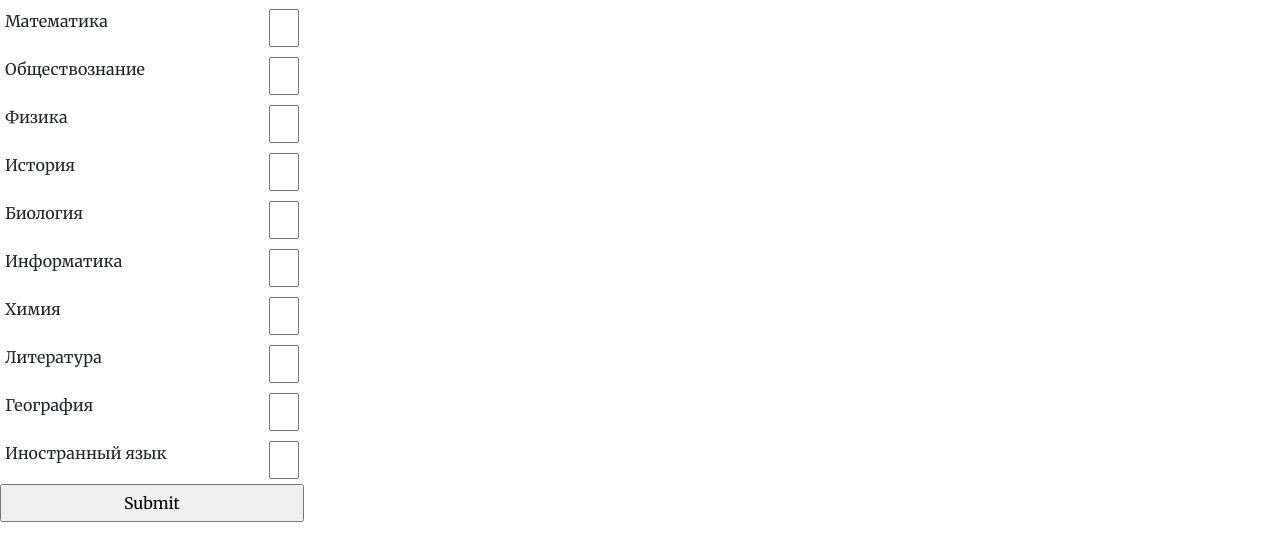
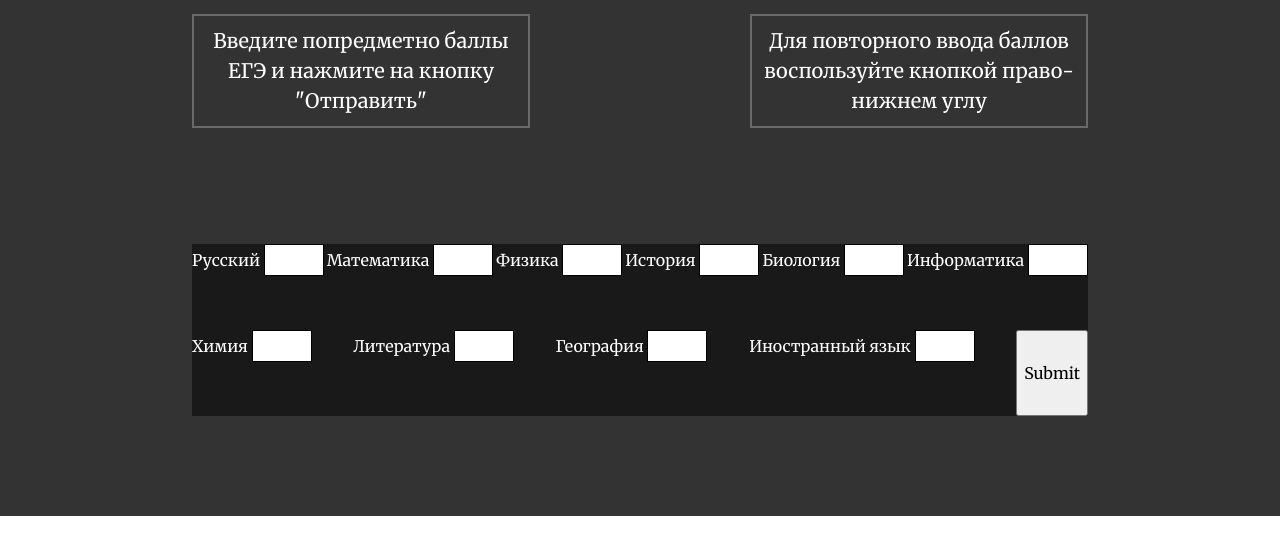
Before and after one commit to ElpixZero/couser_work, a plain HTML site: page app/frontend/index.html in a window 1280 px wide. Shown: the part 284-840 px from the top of the page. Drawn offline with Linux system fonts and the light colour scheme.

Commit message:
Adding new layot and customized reEnter button

```diff
--- a/app/frontend/entry.js
+++ b/app/frontend/entry.js
@@ -1,9 +1,12 @@
 import View from './js/view.js';
 
 window.onload = function() {
-  const form = document.querySelector('.ege-points_form');
+  const form = document.querySelector('.ege-form');
   const sidebar = document.querySelector('.sidebar');
   const reEnterButton = document.querySelector('.re-enter');
+  const overlay = document.querySelector('.overlay');
+  const resultsDiv = document.querySelector('.universities');
+
 
   form.addEventListener('submit', function(e) {
     e.preventDefault();
@@ -41,7 +44,6 @@ window.onload = function() {
     )
     .then( data => {
       console.log(data);
-      let resultsDiv = document.querySelector('.universities');
 
       if (data.error) {
         resultsDiv.innerHTML = View.render('errorRequest', {
@@ -58,9 +60,10 @@ window.onload = function() {
       console.log('Fetch Error :-S', err);
     });
 
-
+    console.log(reEnterButton);
+    reEnterButton.classList.add('reEnter-animation-show');
+    overlay.style.display = 'none';
     sidebar.style.display = 'none';
-    reEnterButton.classList.add('reEnter-animation-show');
     // reEnterButton.style.display = 'block';
   })
 
@@ -68,7 +71,8 @@ window.onload = function() {
     reEnterButton.classList.remove('reEnter-animation-show');
     reEnterButton.classList.add('reEnter-animation-hide');
 
-    sidebar.style.display = 'block';
+    overlay.style.display = 'block';
+    resultsDiv.innerHTML = '';
     document.documentElement.scrollTop = 0;
 
     sidebar.classList.add('sidebar-animation');
--- a/app/frontend/index.html
+++ b/app/frontend/index.html
@@ -8,79 +8,84 @@
   <title>El Nasurov</title>
 </head>
 <body>
+
   <div class="container">
     <header class="header">Поиск ВУЗа по результатам ЕГЭ</header>
 
     <div class="main">
-      <div class="sidebar">
-          <div class="region">Россия, Москва</div>
-          <div class="ege-points">
-            <form class="ege-points_form">
-              <div class="ege-points_form-item">
-                <label for="infi">Русский</label>
-                <input type="text" name="rus" data-id="1" class="ege-points_form-item">
-              </div>
-
-              <div class="ege-points_form-item">
-                <label for="math">Математика</label>
-                <input type="text" name="math" data-id="2"  class="ege-points_form-item">
-              </div>
-
-              <div class="ege-points_form-item">
-                <label for="rus">Обществознание</label>
-                <input type="text" name="social-sciense" data-id="3"  class="ege-points_form-item">
-              </div>
-
-              <div class="ege-points_form-item">
-                <label for="rus">Физика</label>
-                <input type="text" name="physics" data-id="4"  class="ege-points_form-item">
-              </div>
-
-              <div class="ege-points_form-item">
-                <label for="infi">История</label>
-                <input type="text" name="history" data-id="5" class="ege-points_form-item">
-              </div>
-
-              <div class="ege-points_form-item">
-                <label for="math">Биология</label>
-                <input type="text" name="biology" data-id="6"  class="ege-points_form-item">
-              </div>
-
-              <div class="ege-points_form-item">
-                <label for="rus">Информатика</label>
-                <input type="text" name="computer-sciense" data-id="7"  class="ege-points_form-item">
-              </div>
-
-              <div class="ege-points_form-item">
-                <label for="rus">Химия</label>
-                <input type="text" name="chemistry" data-id="8"  class="ege-points_form-item">
-              </div>
-
-              <div class="ege-points_form-item">
-                <label for="math">Литература</label>
-                <input type="text" name="literature" data-id="9"  class="ege-points_form-item">
-              </div>
-
-              <div class="ege-points_form-item">
-                <label for="rus">География</label>
-                <input type="text" name="geography" data-id="A"  class="ege-points_form-item">
-              </div>
-
-              <div class="ege-points_form-item">
-                <label for="rus">Иностранный язык</label>
-                <input type="text" name="foreing-language" data-id="B"  class="ege-points_form-item">
-              </div>
-
-              <input type="submit" class="ege-points_form-item submit">
-            </form>
-          </div>
-      </div>
 
       <div class="universities"></div>
 
       <div class="re-enter">
         <p>Ввести снова баллы</p>
       </div>
+    </div>
+  </div>
+
+  <div class="overlay">
+    <div class="overlay-wrap">
+      <h1 class="overlay__title">Добро пожаловать на наш портал!</h1>
+      <div class="overlay__content">
+        <div class="overlay__helpers">
+          <p class="overlay__help">Введите попредметно баллы ЕГЭ и нажмите на кнопку "Отправить"</p>
+          <p class="overlay__help">Для повторного ввода баллов воспользуйте кнопкой право-нижнем углу</p>
+        </div>
+
+        <form class="overlay__form ege-form">
+          <div class="block ege-form__group ege-form__rus">
+            <label for="infi">Русский</label>
+            <input type="text" name="rus" data-id="1" class="ege-points_form-item">
+          </div>
+
+          <div class="block ege-form__group ege-form__math">
+            <label for="math">Математика</label>
+            <input type="text" name="math" data-id="2"  class="ege-points_form-item">
+          </div>
+
+          <div class="block ege-form__group ege-form__physics">
+            <label for="rus">Физика</label>
+            <input type="text" name="physics" data-id="4" class="ege-points_form-item">
+          </div>
+
+          <div class="block ege-form__group ege-form__history">
+            <label for="infi">История</label>
+            <input type="text" name="history" data-id="5" class="ege-points_form-item">
+          </div>
+
+          <div class="block ege-form__group">
+            <label for="math">Биология</label>
+            <input type="text" name="biology" data-id="6"  class="ege-points_form-item">
+          </div>
+
+          <div class="block ege-form__group">
+            <label for="rus">Информатика</label>
+            <input type="text" name="computer-sciense" data-id="7"  class="ege-points_form-item">
+          </div>
+
+          <div class="block ege-form__group">
+            <label for="rus">Химия</label>
+            <input type="text" name="chemistry" data-id="8"  class="ege-points_form-item">
+          </div>
+
+          <div class="block ege-form__group">
+            <label for="math">Литература</label>
+            <input type="text" name="literature" data-id="9"  class="ege-points_form-item">
+          </div>
+
+          <div class="ege-form__group">
+            <label for="rus">География</label>
+            <input type="text" name="geography" data-id="A"  class="ege-points_form-item">
+          </div>
+
+          <div class="ege-form__group">
+            <label for="rus">Иностранный язык</label>
+            <input type="text" name="foreing-language" data-id="B"  class="ege-points_form-item">
+          </div>
+
+          <input type="submit" class="ege-form__submit">
+        </form>
+      </div>
+    </div>
   </div>
 
 
--- a/app/frontend/less/base.less
+++ b/app/frontend/less/base.less
@@ -19,3 +19,13 @@
   font-size: 1rem !important;
   margin-right: 15px;
 }
+
+input[type='text'] {
+  max-width: 60px;
+  height: 32px;
+  text-align: center;
+  border: 1px solid black;
+  &:focus {
+    border-color: #FFED93;
+  }
+}
--- /dev/null
+++ b/app/frontend/less/overlay.less
@@ -0,0 +1,73 @@
+.overlay {
+  width: 100vw;
+  height: 100vh;
+  color: #fff;
+  background-color: rgba(0, 0, 0, 0.8);
+  position: absolute;
+  top: 0;
+
+  &-wrap {
+    max-width: 70%;
+    padding-top: 200px;
+    margin: 0 auto;
+  }
+
+  &__title {
+    letter-spacing: 3px;
+    margin-bottom: 50px;
+    text-align: center;
+  }
+
+  &__content {
+    position: relative;
+  }
+
+
+
+  &__helpers {
+    display: flex;
+    font-size: 20px;
+    justify-content: space-between;
+    text-align: center;
+    margin-bottom: 100px;
+  }
+
+  &__help {
+    width: 338px;
+    border: 2px solid #ffffff45;
+    padding: 10px;
+  }
+}
+
+.ege-form {
+  width: 100%;
+  background-color: rgba(0, 0, 0, 0.5);
+  display: flex;
+  justify-content: space-between;
+  margin: 0 auto;
+  flex-wrap: wrap;
+
+  &__group {
+    margin-bottom: 50px;
+  }
+
+  &__rus {
+    left: -10%;
+    top: 0%;
+  }
+
+  &__math {
+    left: -5%;
+    top: 8%;
+  }
+
+  &__physics {
+    left: 0%;
+    top: 15%;
+  }
+
+  &__history {
+    left: 5%;
+    top: 20%;
+  }
+}
--- a/app/frontend/less/sidebar.less
+++ b/app/frontend/less/sidebar.less
@@ -1,47 +1,3 @@
 .sidebar {
-  width: 420px;
-  margin-right: 50px;
 
-  .region {
-    height: 100px;
-    font-size: 20px;
-    vertical-align: middle;
-    background: #17A2B8;;
-  }
-
-  .ege-points_form {
-    display: -webkit-box;
-    display: -webkit-flex;
-    display: flex;
-    -webkit-box-orient: vertical;
-    -webkit-box-direction: normal;
-    -webkit-flex-direction: column;
-    flex-direction: column;
-
-    &-item {
-      display: flex;
-      justify-content: space-between;
-      padding: 5px;
-
-      input {
-        width: 30px;
-      }
-    }
-  }
 }
-
-.sidebar-animation {
-  animation: shit-2 0.5s cubic-bezier(.68,.24,.96,1.74);
-}
-
-@keyframes shit-2 {
-  0% {
-    width: 0;
-    opacity: 0;
-  }
-
-  100% {
-    width: 420px;
-    opacity: 1;
-  }
-}
--- a/app/frontend/less/style.less
+++ b/app/frontend/less/style.less
@@ -5,3 +5,4 @@
 @import './universities.less';
 @import './footer.less';
 @import './re-enter.less';
+@import './overlay.less';
```
Also changed, not shown: app/frontend/script.js (+1 -1 lines), app/frontend/css/style.css.
